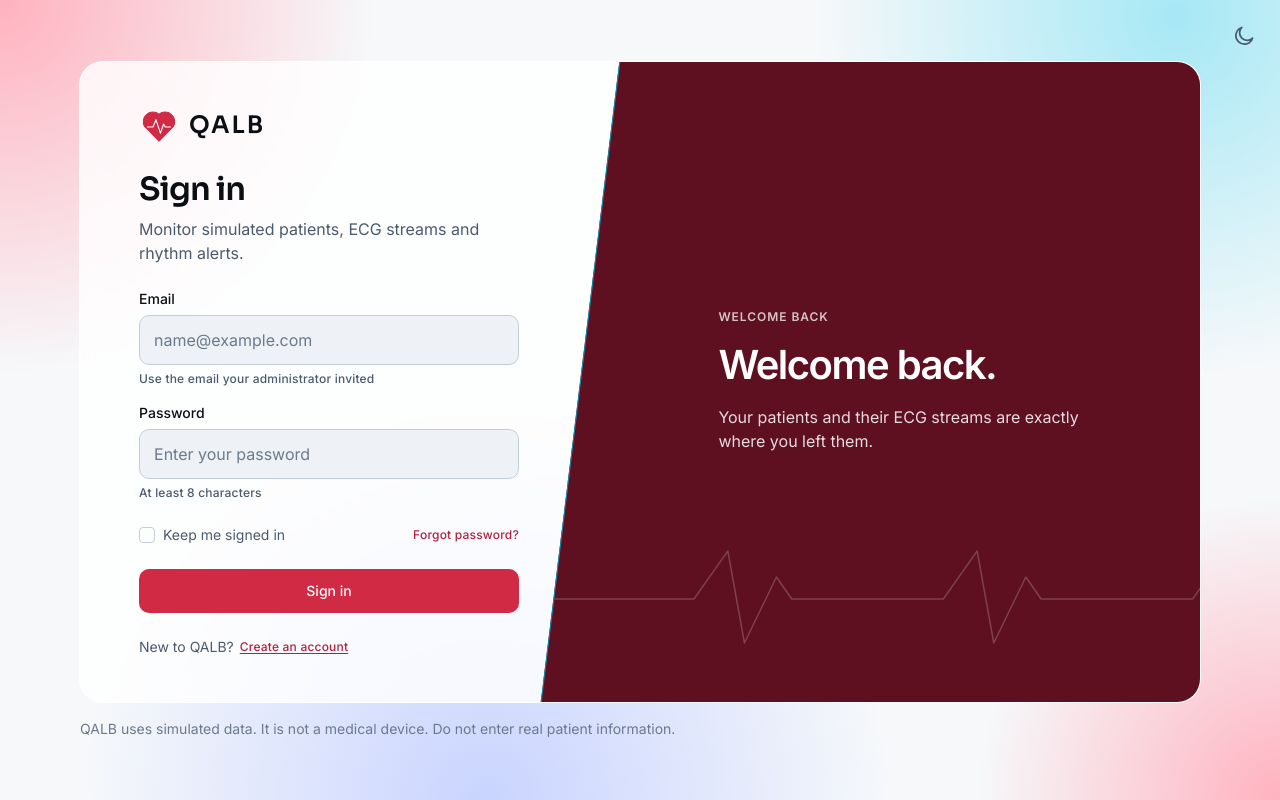
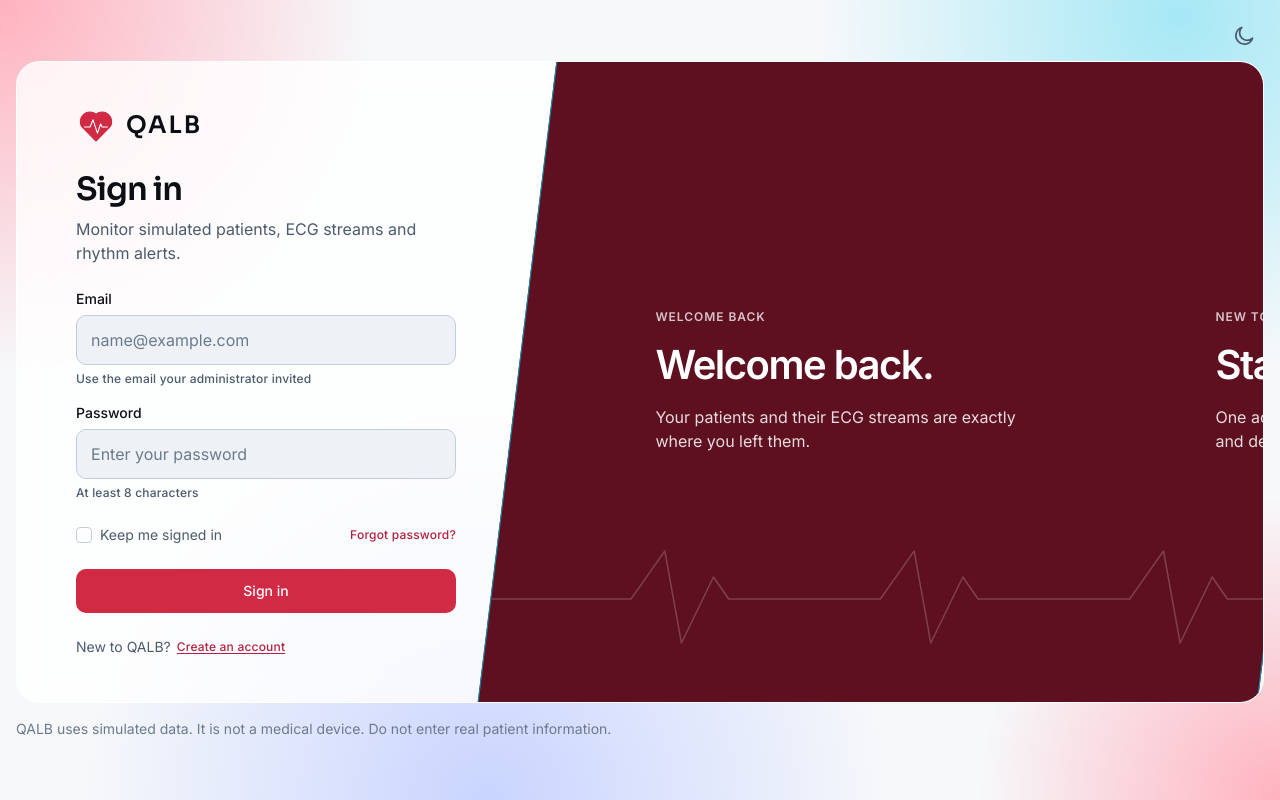
Before and after one commit to M-Musab-A-23/qalb, a Next.js app in the folder frontend/: page /login in a window 1280 px wide. Built offline with nearby package versions, Linux system fonts and the light colour scheme.

Commit message:
fix(frontend): align the auth disclaimer with the scaled card

```diff
--- a/frontend/src/components/auth/AuthCard.tsx
+++ b/frontend/src/components/auth/AuthCard.tsx
@@ -28,7 +28,7 @@ export function AuthCard({ initialMode }: { initialMode: AuthMode }) {
   }, []);
 
   return (
-    <div className="w-full max-w-[1120px] lg:w-auto lg:max-w-none">
+    <div className="w-full">
       {/* Below the lg width there is no room for the blade: show one form. */}
       <div className="glass-strong rounded-[24px] p-6 sm:p-10 lg:hidden">
         {mode === "signin" ? (
--- a/frontend/src/components/auth/AuthPage.tsx
+++ b/frontend/src/components/auth/AuthPage.tsx
@@ -10,11 +10,13 @@ export function AuthPage({ mode }: { mode: AuthMode }) {
       <div className="absolute top-4 right-4">
         <ThemeToggle />
       </div>
-      <AuthCard initialMode={mode} />
-      <p className="w-full max-w-[1120px] text-sm leading-5 text-[var(--color-text-subtle)] lg:w-[min(1120px,calc(100vw-48px))]">
-        QALB uses simulated data. It is not a medical device. Do not enter real
-        patient information.
-      </p>
+      <div className="auth-frame flex w-full max-w-[1120px] flex-col gap-4 lg:max-w-none">
+        <AuthCard initialMode={mode} />
+        <p className="text-sm leading-5 text-[var(--color-text-subtle)]">
+          QALB uses simulated data. It is not a medical device. Do not enter
+          real patient information.
+        </p>
+      </div>
     </div>
   );
 }
```
